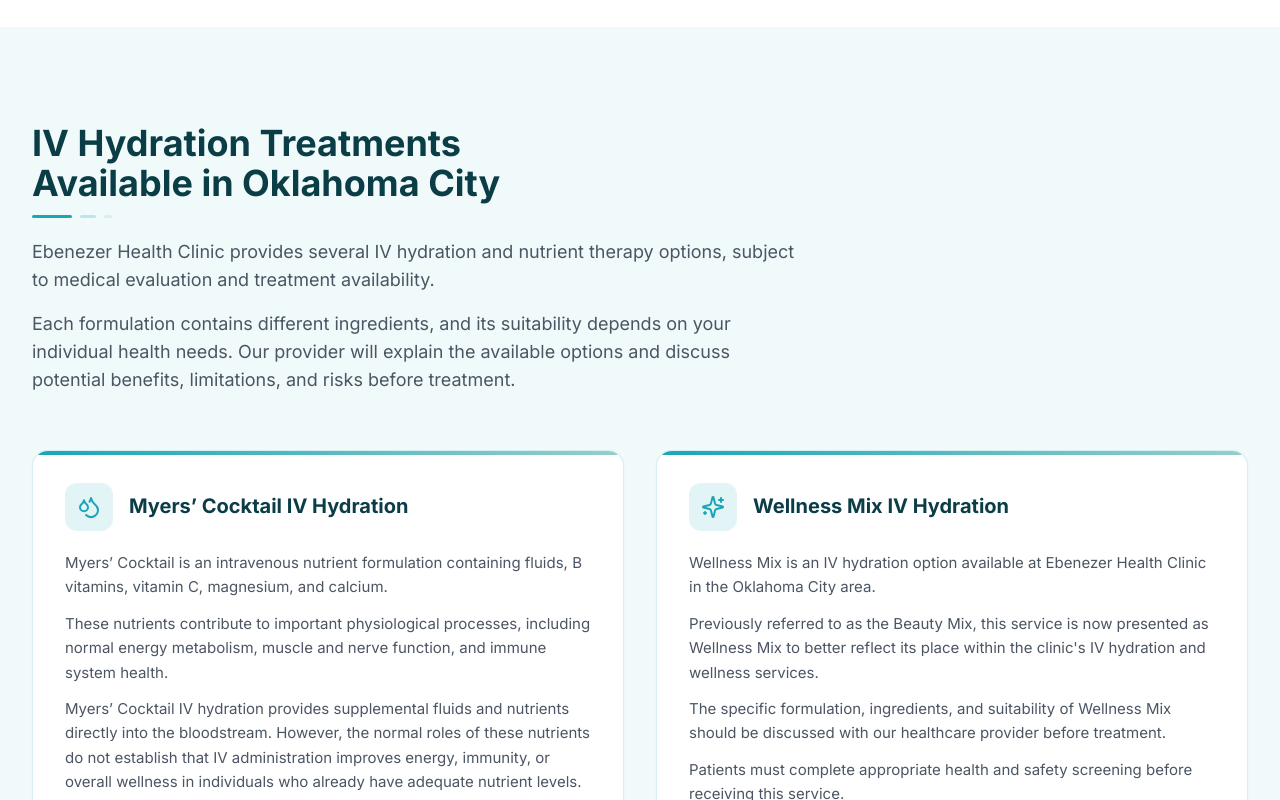
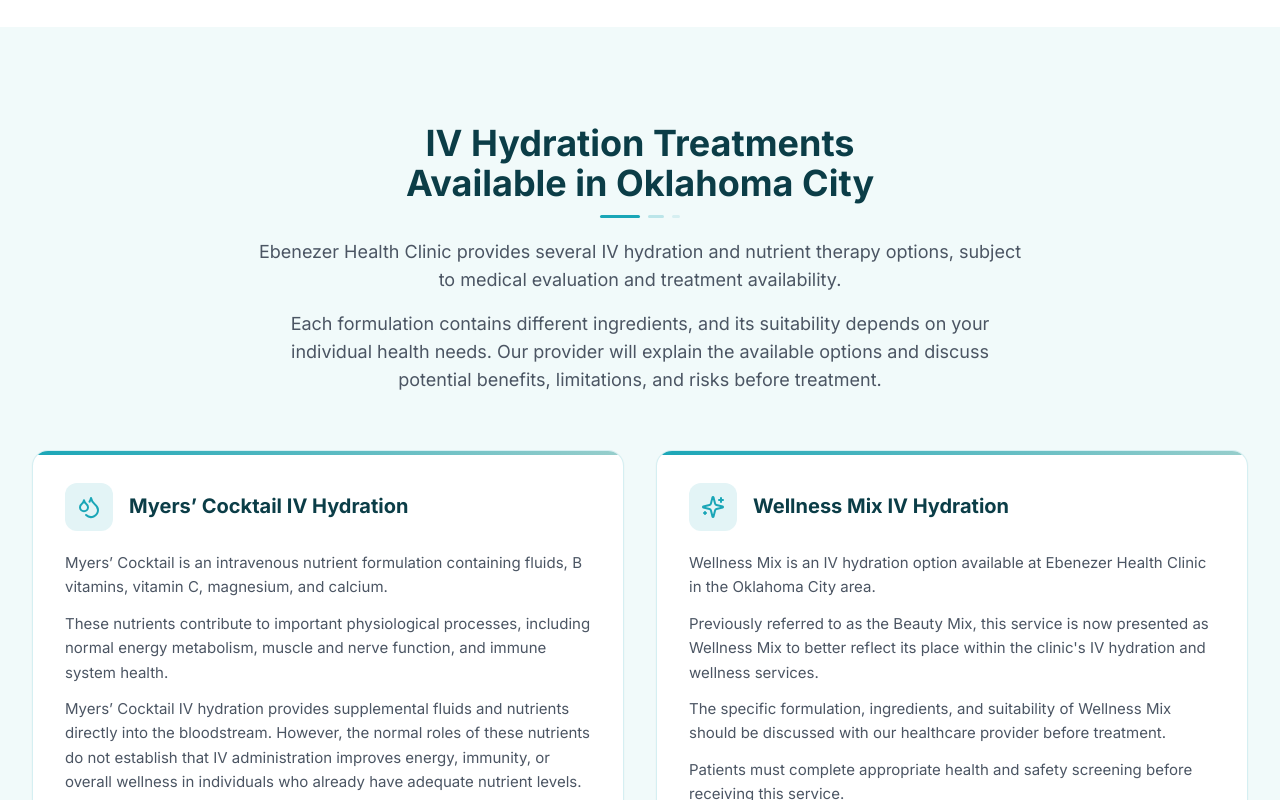
Before and after one commit to Echo5Digital/Ebenezer-tele-health, a Next.js app: page /iv-therapy/iv-hydration in a window 1280 px wide. Shown: the part 1560-2360 px from the top of the page. Built offline with nearby package versions, Linux system fonts and the light colour scheme.

Commit message:
Center treatments and screening section headers and tint pricing box on IV hydration page

```diff
--- a/app/iv-therapy/iv-hydration/page.js
+++ b/app/iv-therapy/iv-hydration/page.js
@@ -502,7 +502,7 @@ export default function IVHydrationPage() {
         style={{ backgroundColor: TINT }}
       >
         <div className="mx-auto max-w-7xl px-4 sm:px-6 lg:px-8 py-16 md:py-24">
-          <div className="max-w-3xl mb-10 md:mb-14">
+          <div className="max-w-3xl mx-auto text-center mb-10 md:mb-14">
             <h2
               id="treatments-heading"
               className="text-3xl md:text-4xl font-bold mb-3"
@@ -510,7 +510,7 @@ export default function IVHydrationPage() {
             >
               IV Hydration Treatments Available in Oklahoma City
             </h2>
-            <AccentBars />
+            <AccentBars center />
             <p className="text-base md:text-lg text-gray-600 leading-relaxed mb-4">
               Ebenezer Health Clinic provides several IV hydration and nutrient therapy options,
               subject to medical evaluation and treatment availability.
@@ -729,7 +729,7 @@ export default function IVHydrationPage() {
       {/* ── HEALTH & SAFETY SCREENING ────────────────────────────── */}
       <section aria-labelledby="safety-screening-heading" style={{ backgroundColor: TINT }}>
         <div className="mx-auto max-w-7xl px-4 sm:px-6 lg:px-8 py-16 md:py-24">
-          <div className="max-w-3xl mb-10 md:mb-12">
+          <div className="max-w-3xl mx-auto text-center mb-10 md:mb-12">
             <h2
               id="safety-screening-heading"
               className="text-3xl md:text-4xl font-bold mb-3"
@@ -737,7 +737,7 @@ export default function IVHydrationPage() {
             >
               Health &amp; Safety Screening Before IV Hydration
             </h2>
-            <AccentBars />
+            <AccentBars center />
             <p className="text-base md:text-lg text-gray-600 leading-relaxed mb-4">
               Patient safety is a priority at Ebenezer Health Clinic. Before receiving IV
               hydration, every patient must complete appropriate health screening and clinical
@@ -1175,14 +1175,17 @@ export default function IVHydrationPage() {
           </div>
 
           <div
-            className="rounded-2xl overflow-hidden shadow-sm bg-white mb-6"
-            style={{ border: CARD_BORDER }}
+            className="rounded-2xl overflow-hidden shadow-sm mb-6"
+            style={{
+              backgroundColor: 'rgba(26,166,183,0.08)',
+              border: '1px solid rgba(26,166,183,0.30)',
+            }}
           >
             {pricingRows.map(({ label, value }, index) => (
               <div
                 key={label}
                 className="flex flex-col sm:flex-row sm:items-center sm:justify-between gap-1 sm:gap-6 px-6 py-4"
-                style={index > 0 ? { borderTop: '1px solid rgba(26,166,183,0.15)' } : undefined}
+                style={index > 0 ? { borderTop: '1px solid rgba(26,166,183,0.22)' } : undefined}
               >
                 <span className="font-bold" style={{ color: 'var(--navy)' }}>
                   {label}
```
